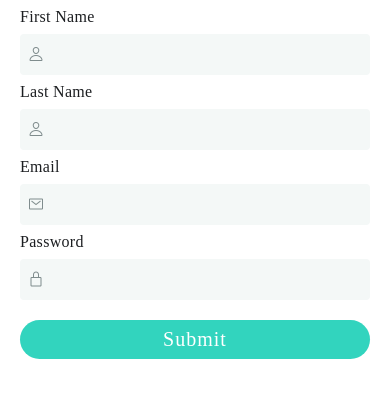
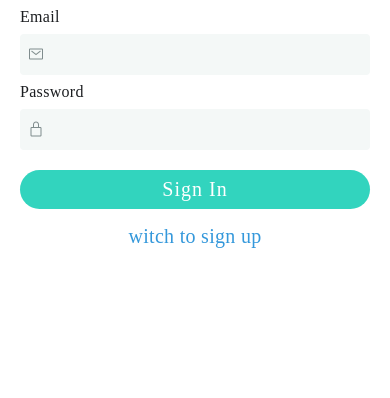
Before and after one commit to Mowgle88/WhatsAppClone, a React Native app: screen / in a window 390 px wide. Shown: the top 398 px of the page. Built offline with nearby package versions, Linux system fonts and the light colour scheme.

Commit message:
feat: add SignInForm and SignUpForm

```diff
--- /dev/null
+++ b/src/components/SignInForm.tsx
@@ -0,0 +1,25 @@
+import React from "react";
+import { StyleSheet } from "react-native";
+import IonIcon from "react-native-vector-icons/Ionicons";
+import Input from "./Input";
+import SubmitButton from "./SubmitButton";
+
+interface SignInFormProps {}
+
+const SignInForm: React.FC<SignInFormProps> = () => {
+  return (
+    <>
+      <Input label="Email" icon="mail-outline" IconPack={IonIcon} />
+      <Input label="Password" icon="lock-closed-outline" IconPack={IonIcon} />
+      <SubmitButton title="Sign In" onPress={() => {}} style={styles.button} />
+    </>
+  );
+};
+
+const styles = StyleSheet.create({
+  button: {
+    marginTop: 20,
+  },
+});
+
+export default SignInForm;
--- /dev/null
+++ b/src/components/SignUpForm.tsx
@@ -0,0 +1,27 @@
+import React from "react";
+import { StyleSheet } from "react-native";
+import IonIcon from "react-native-vector-icons/Ionicons";
+import Input from "./Input";
+import SubmitButton from "./SubmitButton";
+
+interface SignUpFormProps {}
+
+const SignUpForm: React.FC<SignUpFormProps> = () => {
+  return (
+    <>
+      <Input label="First Name" icon="person-outline" IconPack={IonIcon} />
+      <Input label="Last Name" icon="person-outline" IconPack={IonIcon} />
+      <Input label="Email" icon="mail-outline" IconPack={IonIcon} />
+      <Input label="Password" icon="lock-closed-outline" IconPack={IonIcon} />
+      <SubmitButton title="Sign Up" onPress={() => {}} style={styles.button} />
+    </>
+  );
+};
+
+const styles = StyleSheet.create({
+  button: {
+    marginTop: 20,
+  },
+});
+
+export default SignUpForm;
--- a/src/screens/AuthScreen.tsx
+++ b/src/screens/AuthScreen.tsx
@@ -1,19 +1,24 @@
-import React from "react";
-import { SafeAreaView, StyleSheet } from "react-native";
-import IonIcon from "react-native-vector-icons/Ionicons";
+import React, { useState } from "react";
+import { SafeAreaView, StyleSheet, Text, TouchableOpacity } from "react-native";
+import colors from "../constants/colors";
 import PageContainer from "../components/PageContainer";
-import Input from "../components/Input";
-import SubmitButton from "../components/SubmitButton";
+import SignUpForm from "../components/SignUpForm";
+import SignInForm from "../components/SignInForm";
 
 const AuthScreen: React.FC = () => {
+  const [isSignUp, setIsSignUp] = useState(false);
   return (
     <SafeAreaView style={styles.container}>
       <PageContainer>
-        <Input label="First Name" icon="person-outline" IconPack={IonIcon} />
-        <Input label="Last Name" icon="person-outline" IconPack={IonIcon} />
-        <Input label="Email" icon="mail-outline" IconPack={IonIcon} />
-        <Input label="Password" icon="lock-closed-outline" IconPack={IonIcon} />
-        <SubmitButton title="Submit" onPress={() => {}} style={styles.button} />
+        {isSignUp ? <SignUpForm /> : <SignInForm />}
+        <TouchableOpacity
+          onPress={() => setIsSignUp((prevState) => !prevState)}
+          style={styles.linkContainer}
+        >
+          <Text style={styles.link}>{`witch to ${
+            isSignUp ? "sign in" : "sign up"
+          }`}</Text>
+        </TouchableOpacity>
       </PageContainer>
     </SafeAreaView>
   );
@@ -26,6 +31,17 @@ const styles = StyleSheet.create({
   button: {
     marginTop: 20,
   },
+  linkContainer: {
+    justifyContent: "center",
+    alignItems: "center",
+    marginVertical: 16,
+  },
+  link: {
+    color: colors.blue,
+    fontFamily: "Caveat-Bold",
+    fontSize: 20,
+    letterSpacing: 0.3,
+  },
 });
 
 export default AuthScreen;
```
